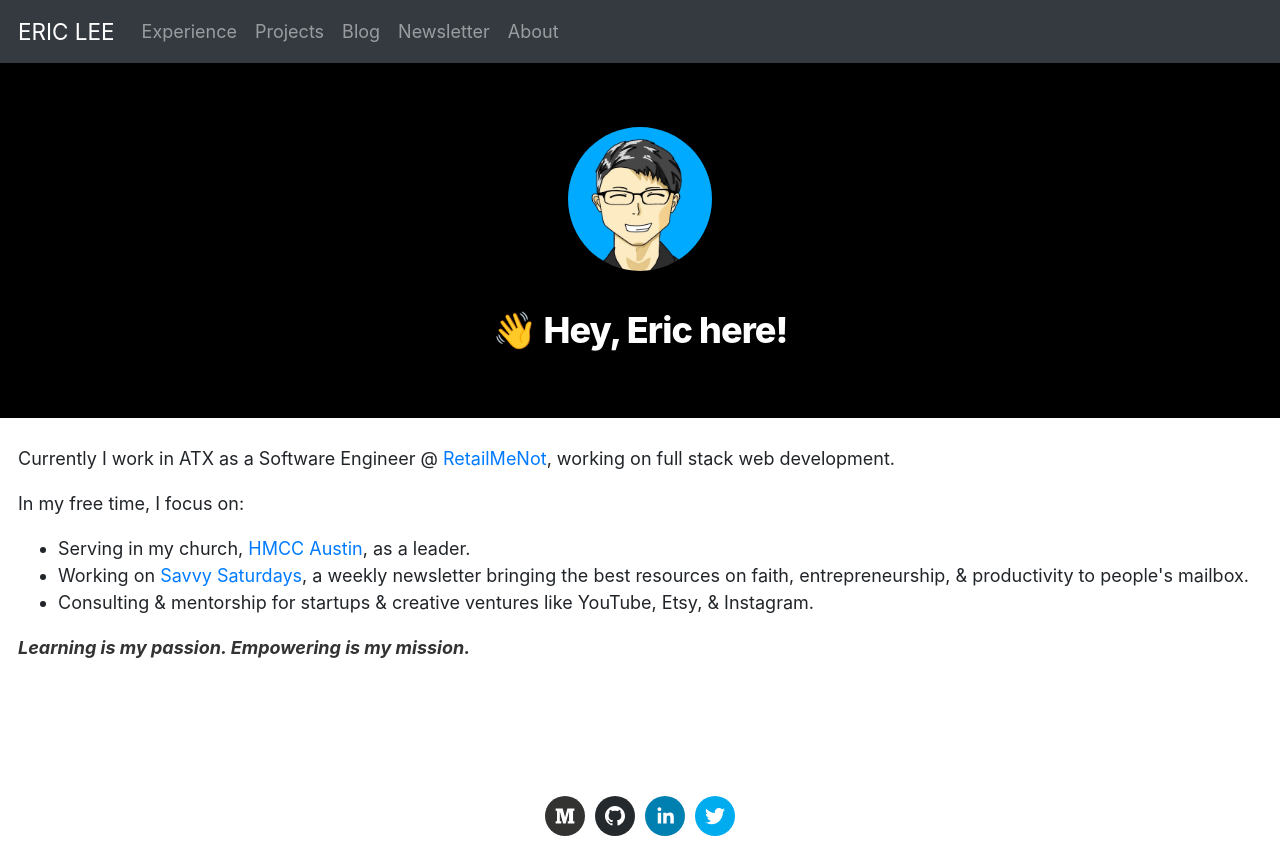
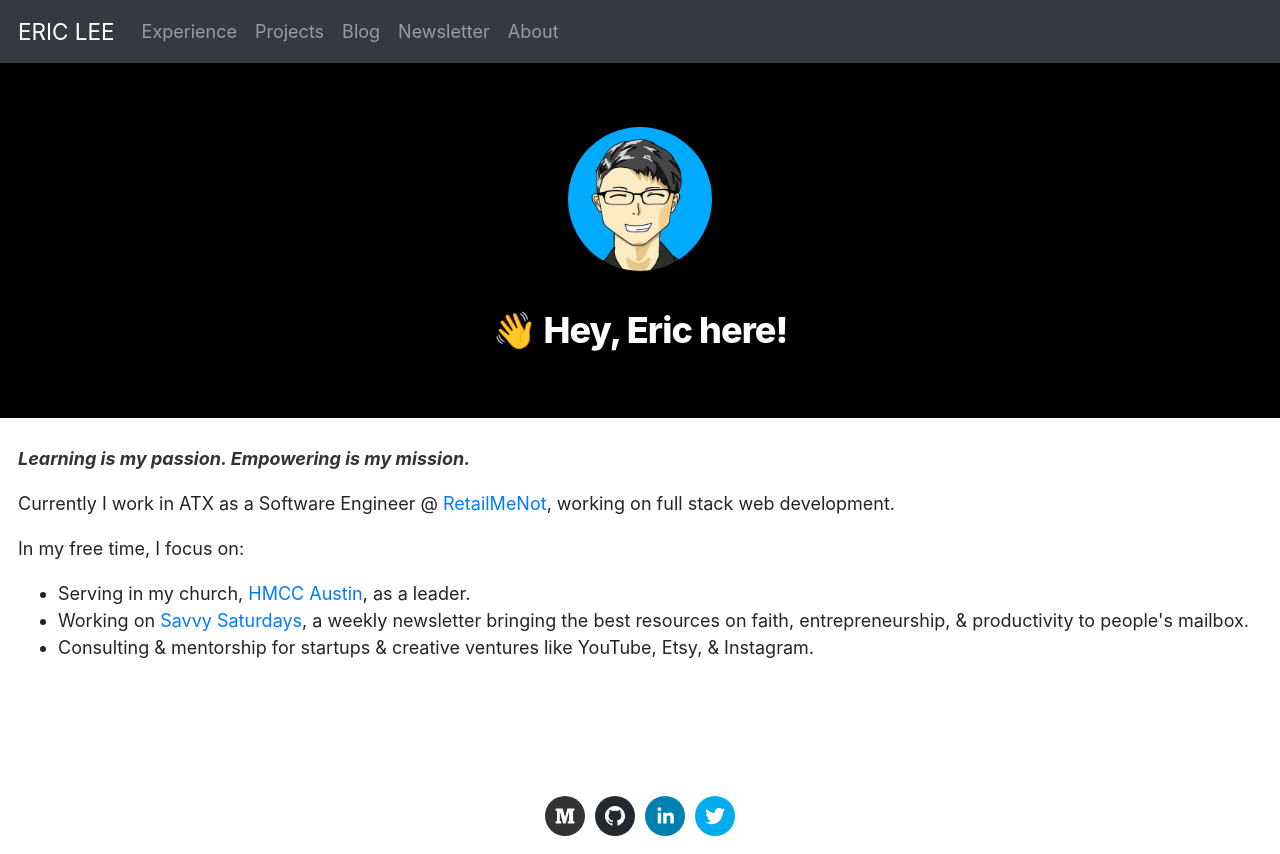
Before and after one commit to theCreedo/ericjmlee-next, a Next.js app: page / in a window 1280 px wide. Built offline with nearby package versions, Linux system fonts and the light colour scheme.

Commit message:
feat: minimal text changes

```diff
--- a/components/layout.js
+++ b/components/layout.js
@@ -118,7 +118,7 @@ export default function Layout({ children, home, project, experience, blog, abou
                 <script src="https://maxcdn.bootstrapcdn.com/bootstrap/4.0.0/js/bootstrap.min.js" integrity="sha384-JZR6Spejh4U02d8jOt6vLEHfe/JQGiRRSQQxSfFWpi1MquVdAyjUar5+76PVCmYl" crossOrigin="anonymous"></script>
             </Head>
             <div className={styles.pageContainer}>
-                <nav class="navbar navbar-expand-lg navbar-dark bg-dark">
+                <nav className="navbar navbar-expand-lg navbar-dark bg-dark">
                     <a class="navbar-brand" href="/">ERIC LEE</a>
                     <button class="navbar-toggler" type="button" data-toggle="collapse" data-target="#navbarNavDropdown" aria-controls="navbarNavDropdown" aria-expanded="false" aria-label="Toggle navigation">
                         <span class="navbar-toggler-icon"></span>
@@ -213,7 +213,7 @@ export default function Layout({ children, home, project, experience, blog, abou
                                         <h1 className={utilStyles.headingXl}>{postData.title}</h1>
                                         <br></br>
                                         <div className={utilStyles.lightText}>
-                                            <Date dateString={postData.date} isPost={true} /> - {postData.reading_time}  min read
+                                            {postData.reading_time}  min read
                                         </div>
                                     </>
                                 )}
--- a/pages/index.js
+++ b/pages/index.js
@@ -20,6 +20,7 @@ export default function Home({ allPostsData }) {
       </Head>
       <section className={utilStyles.divContainer}>
         <br></br>
+        <blockquote><b><i>Learning is my passion. Empowering is my mission.</i></b></blockquote>
         <p>Currently I work in ATX as a Software Engineer @ <a href='https://www.retailmenot.com/'>RetailMeNot</a>, working on full stack web development.</p>
         <p>In my free time, I focus on:</p>
         <ul>
@@ -27,7 +28,6 @@ export default function Home({ allPostsData }) {
           <li>Working on <a href="https://ericlee.substack.com/">Savvy Saturdays</a>, a weekly newsletter bringing the best resources on faith, entrepreneurship, & productivity to people's mailbox.</li>
           <li>Consulting & mentorship for startups & creative ventures like YouTube, Etsy, & Instagram.</li>
         </ul>
-        <p><b><i>Learning is my passion. Empowering is my mission.</i></b></p>
       </section>
     </Layout >
   )
```
